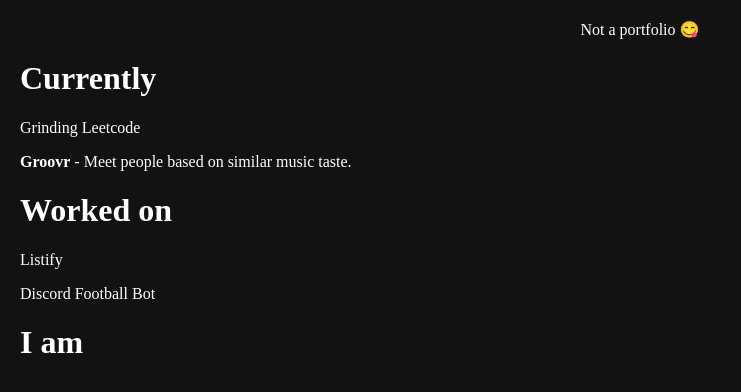
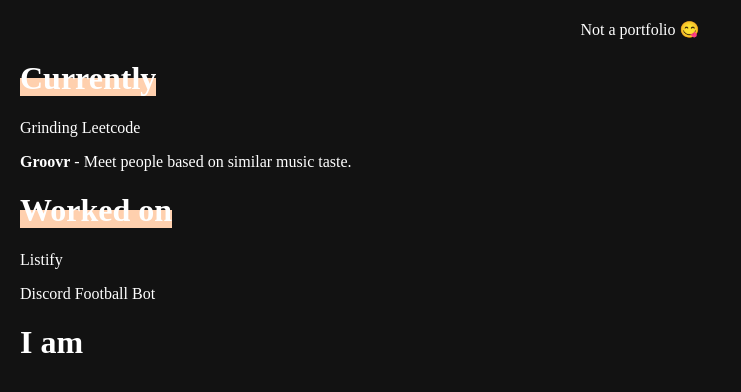
Before and after one commit to vapranav/about, a React (Create React App) app: page / in a window 1280 px wide. Shown: the top 392 px of the page, without its empty margins (0-741 px from the left). Built offline with nearby package versions, Linux system fonts and the light colour scheme.

Commit message:
make style changes

```diff
--- a/src/App.css
+++ b/src/App.css
@@ -18,3 +18,7 @@ ul{
   list-style-type: disc;
   padding: 0;
 }
+
+.highlight {
+  background: linear-gradient(180deg,rgba(255,255,255,0) 50%, #FFD0AE 50%);
+}
--- a/src/App.js
+++ b/src/App.js
@@ -9,12 +9,12 @@ function App() {
   return (
     <div className="App">
       <div className="title" > Not a portfolio 😋 </div>
-      <h1> Currently</h1>
+      <h1><span className="highlight">Currently</span></h1>
       <div>
       <ul>Grinding Leetcode</ul>
       <ul><b>Groovr</b> - Meet people based on similar music taste. </ul>
       </div>
-      <h1> Worked on</h1>
+      <h1><span className="highlight">Worked on</span></h1>
       <ul>Listify</ul>
       <ul>Discord Football Bot</ul>
       <h1>I am </h1>
```
